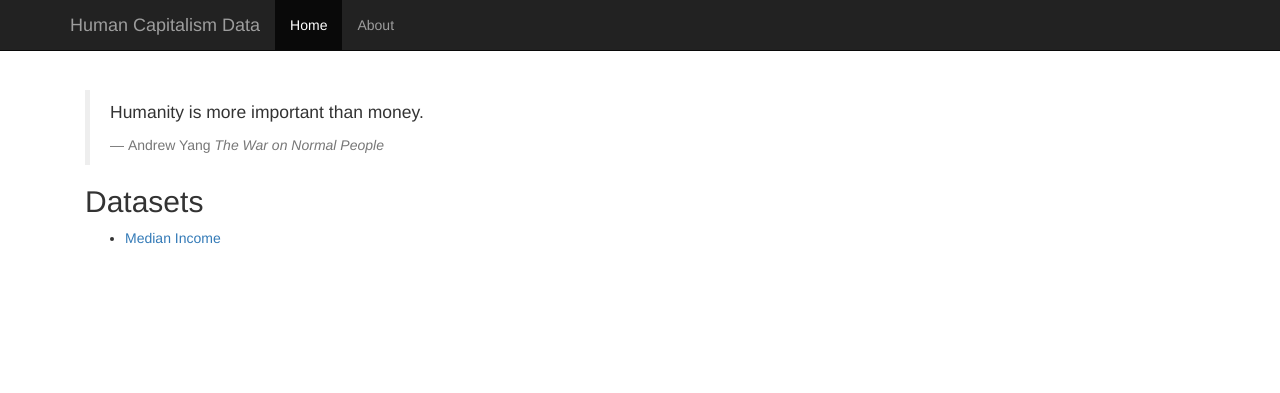
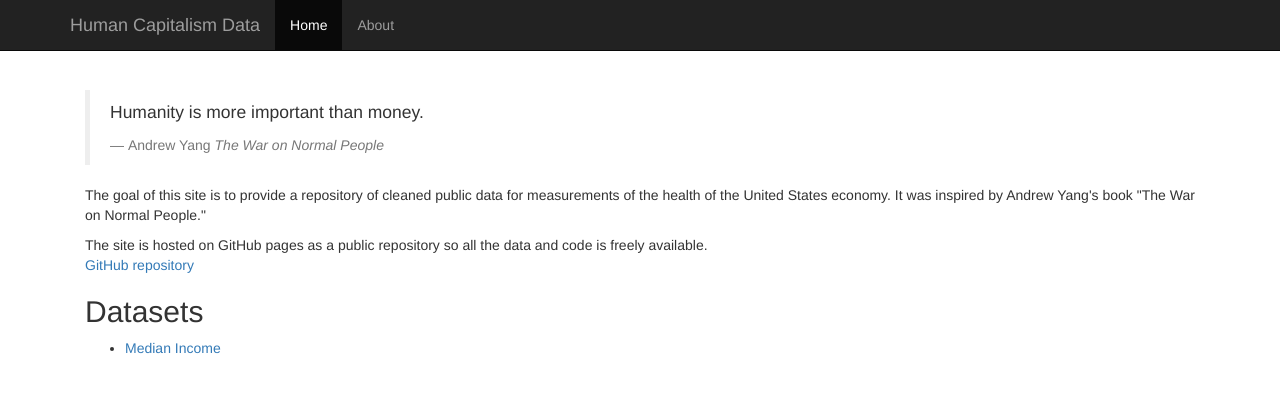
Before and after one commit to humancapitalismdata/humancapitalismdata.github.io, a Jekyll site: the page built from index.html, in a window 1280 px wide. Shown: the top 393 px of the page. Built offline with Jekyll 4.4.1, drawn with Linux system fonts in a browser that asks for light colours; nearby versions of some CDN libraries.

Commit message:
Update index.html

```diff
--- a/index.html
+++ b/index.html
@@ -8,6 +8,10 @@ title:  'Human Capitalism Data'
   <footer class="blockquote-footer">Andrew Yang <cite title="Source Title">The War on Normal People</cite></footer>
 </blockquote>
 
+<p>The goal of this site is to provide a repository of cleaned public data for measurements of the health of the United States economy. It was inspired by Andrew Yang's book "The War on Normal People."</p>
+
+<p>The site is hosted on GitHub pages as a public repository so all the data and code is freely available.<br />
+<a href="https://github.com/humancapitalismdata/humancapitalismdata.github.io">GitHub repository</a></p>
 
 <h2>Datasets</h2>
 <ul>
```
